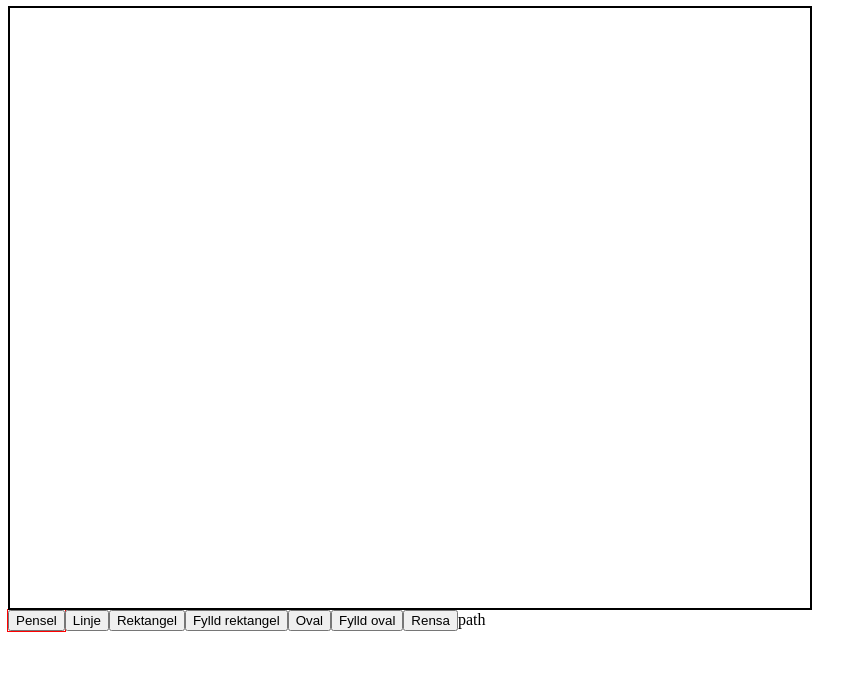
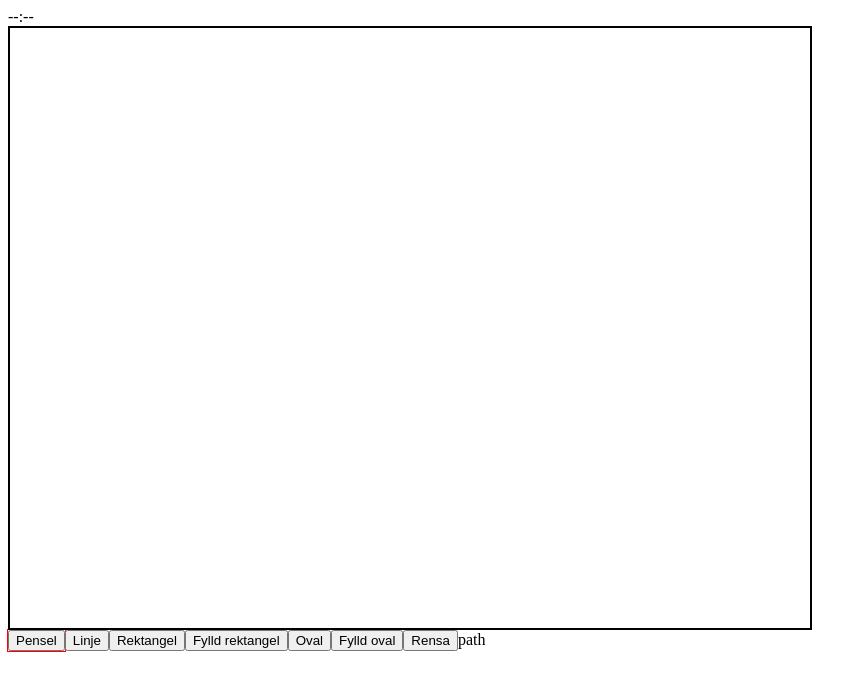
Before and after one commit to lrc-se/bth-sg-client, a Vue app: page / in a window 1280 px wide. Shown: the top 690 px of the page, without its empty margins (0-868 px from the left). Built offline with nearby package versions, Linux system fonts and the light colour scheme.

Commit message:
Added countdown component

```diff
--- a/src/app.vue
+++ b/src/app.vue
@@ -1,5 +1,8 @@
 <template>
     <div id="app">
+        <header>
+            <sg-countdown :seconds="seconds"></sg-countdown>
+        </header>
         <sg-board ref="board" :draw-type="drawType"></sg-board>
         <div>
             <sg-button text="Pensel" :selected="drawType == 'path'" @click.native="drawType = 'path'"></sg-button>
@@ -16,6 +19,7 @@
 
 <script>
     import Dispatcher from "./dispatcher";
+    import SgCountdown from "./components/sg-countdown";
     import SgBoard from "./components/sg-board";
     import SgButton from "./components/sg-button";
 
@@ -24,13 +28,21 @@
 
         data() {
             return {
-                drawType: "path"
+                drawType: "path",
+                seconds: null
             };
         },
 
         components: {
+            "sg-countdown": SgCountdown,
             "sg-board": SgBoard,
             "sg-button": SgButton
+        },
+
+        created() {
+            Dispatcher.$on("countdown", (sec) => {
+                this.seconds = sec;
+            });
         },
 
         methods: {
@@ -42,5 +54,13 @@
 </script>
 
 <style>
+    #app {
+        width: 804px;
+    }
 
+    header {
+        width: 100%;
+        display: flex;
+        justify-content: space-between;
+    }
 </style>
--- /dev/null
+++ b/src/components/sg-countdown.vue
@@ -0,0 +1,29 @@
+<template>
+    <div>{{ min }}:{{ sec }}</div>
+</template>
+
+<script>
+    export default {
+        name: "sg-countdown",
+
+        props: ["seconds"],
+
+        computed: {
+            min() {
+                if (this.seconds > 0) {
+                    let min = Math.floor(this.seconds / 60);
+                    return (min < 9 ? "0" + min : min);
+                }
+                return "--";
+            },
+
+            sec() {
+                if (this.seconds > 0) {
+                    let sec = this.seconds % 60;
+                    return (sec < 9 ? "0" + sec : sec);
+                }
+                return "--";
+            }
+        }
+    };
+</script>
```
